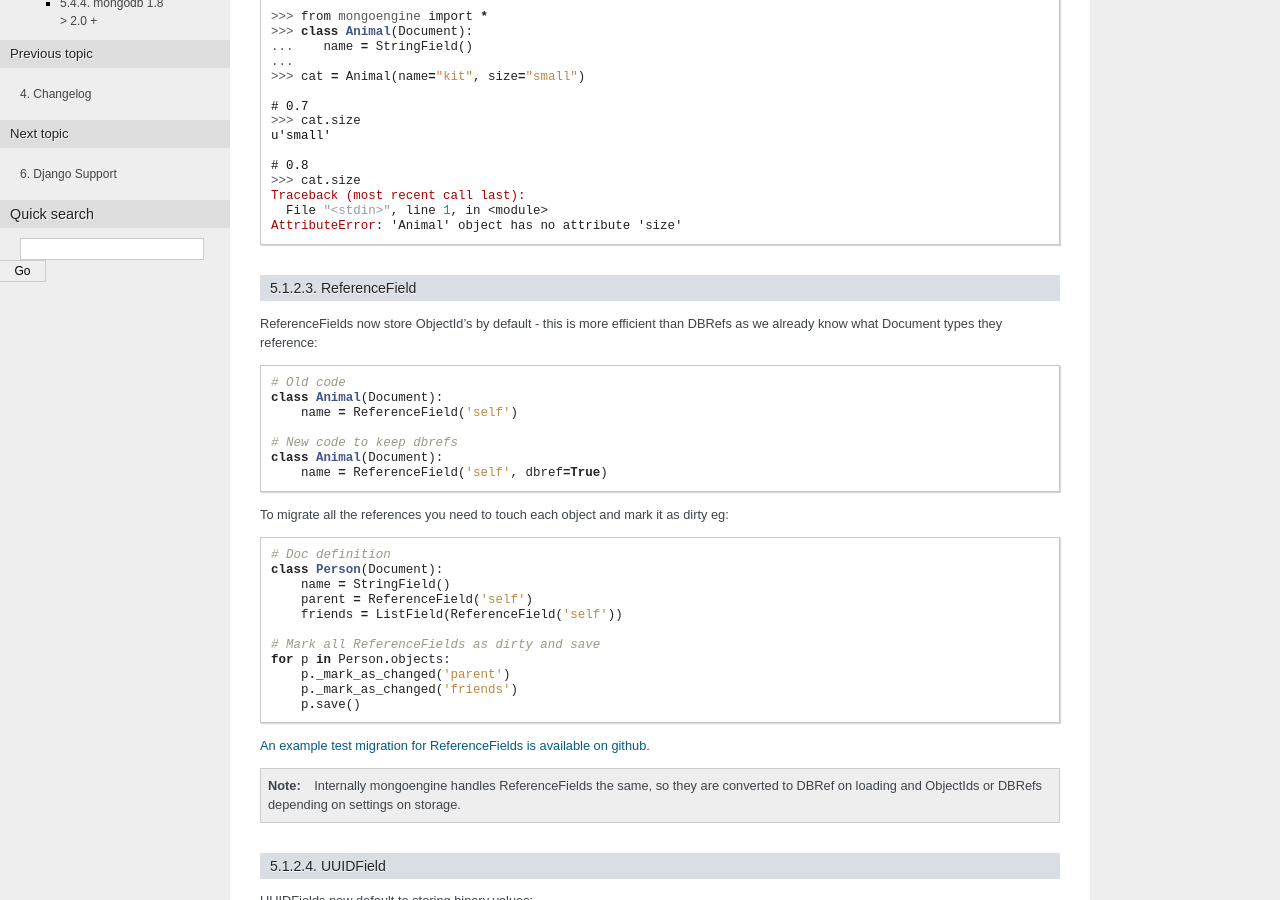
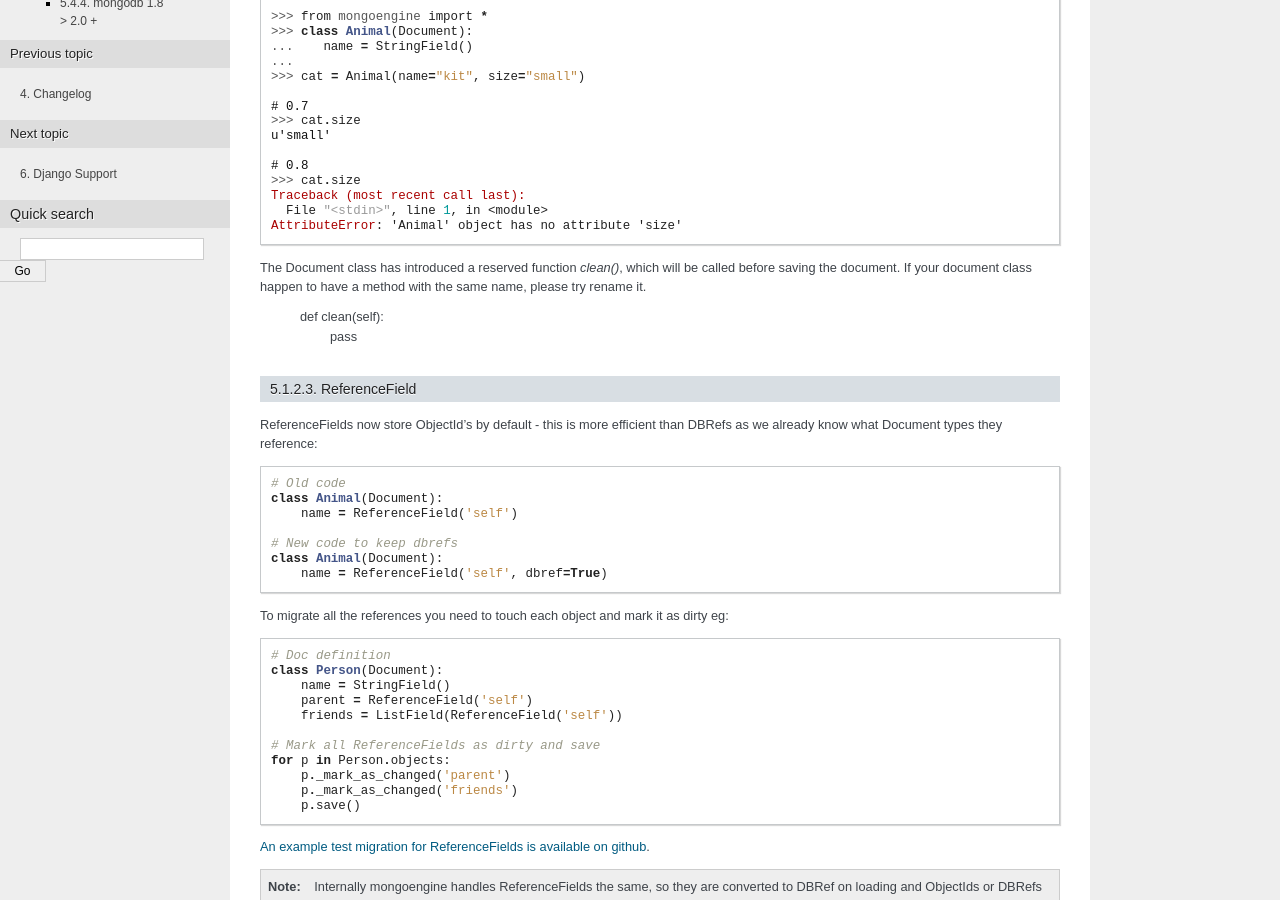
Before and after one commit to MongoEngine/mongoengine, a Sphinx documentation site: the page built from docs/upgrade.rst, in a window 1280 px wide and 900 px high, scrolled down 1230 px. Built offline with Sphinx 7.4.7, drawn with Linux system fonts in a browser that asks for light colours; the version number could not be read and is left out.

Commit message:
Update upgrade.rst
Added docs for the new function: clean()

```diff
--- a/docs/upgrade.rst
+++ b/docs/upgrade.rst
@@ -90,6 +90,13 @@ the case and the data is set only in the ``document._data`` dictionary: ::
     Traceback (most recent call last):
       File "<stdin>", line 1, in <module>
     AttributeError: 'Animal' object has no attribute 'size'
+
+The Document class has introduced a reserved function `clean()`, which will be
+called before saving the document. If your document class happen to have a method
+with the same name, please try rename it.
+
+    def clean(self):
+        pass
 
 ReferenceField
 --------------
```
